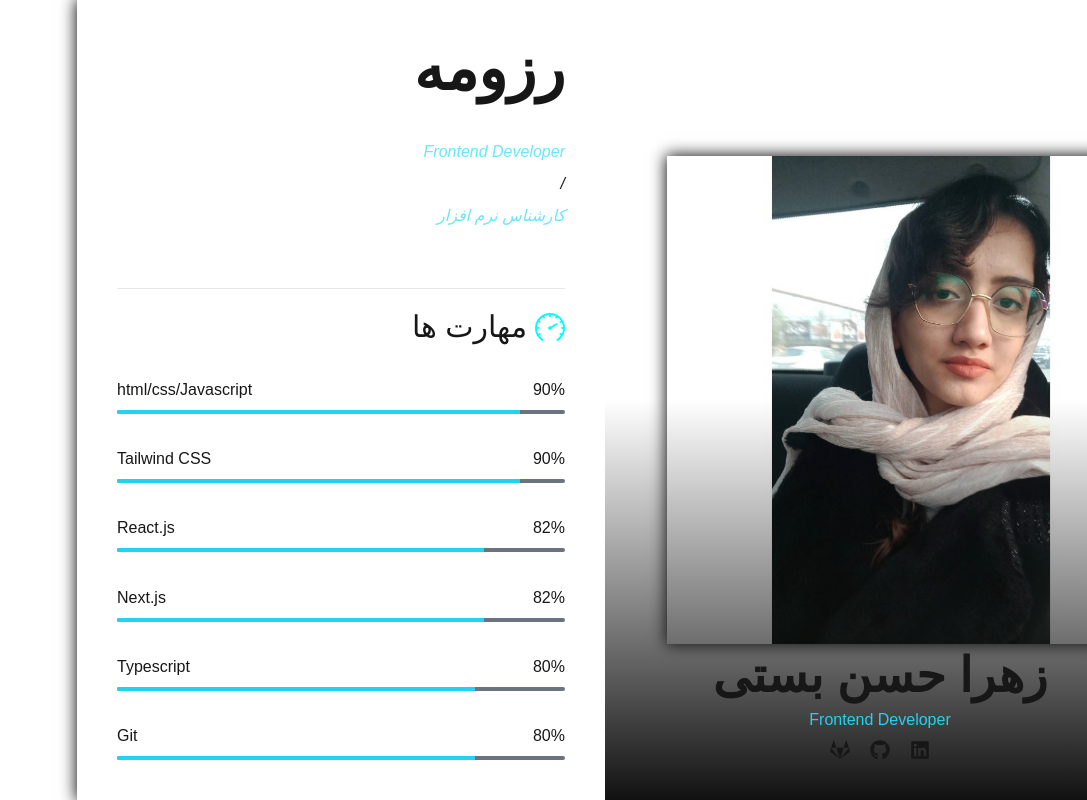
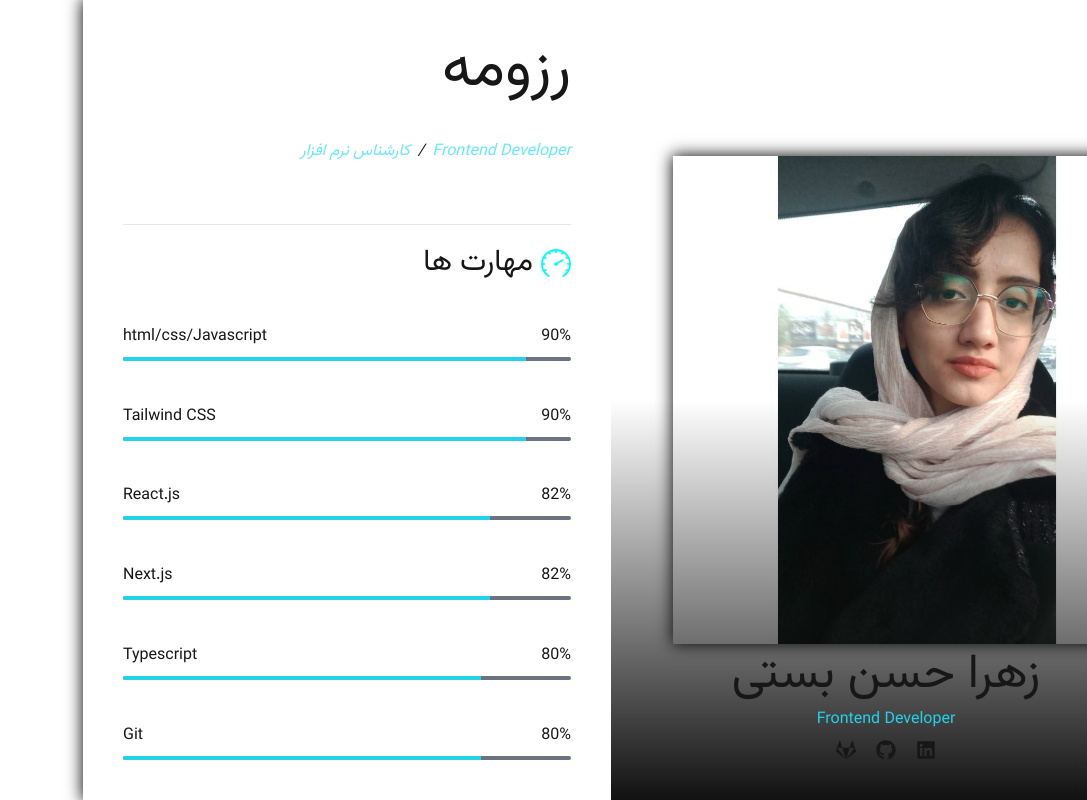
Before and after one commit to zahra-hsb/resume, a Next.js app: page / in a window 1280 px wide. Shown: the whole page, without its empty margins (193-1280 px from the left). Built offline with nearby package versions, Linux system fonts and the light colour scheme.

Commit message:
feat: add font

```diff
--- a/src/app/layout.js
+++ b/src/app/layout.js
@@ -12,16 +12,23 @@ const geistMono = localFont({
   weight: "100 900",
 });
 
+const VazirFont = localFont({
+  src: "./fonts/Vazirmatn-Regular.ttf",
+  variable: "--font-vazir",
+  weight: "100 900",
+});
+
+
 export const metadata = {
-  title: "Create Next App",
-  description: "Generated by create next app",
+  title: "رزومه زهرا حسن بستی",
+  description: "نمونه کارهای زهرا حسن بستی",
 };
 
 export default function RootLayout({ children }) {
   return (
     <html lang="fa" dir="rtl">
       <body
-        className={`${geistSans.variable} ${geistMono.variable} antialiased`}
+        className={`${VazirFont.className} ${geistSans.variable} ${geistMono.variable} antialiased`}
       >
         {children}
       </body>
--- a/src/components/Details/index.jsx
+++ b/src/components/Details/index.jsx
@@ -6,7 +6,7 @@ const Details = () => {
         <>
             <section className="flex h-screen flex-col py-10 w-full lg:w-1/2 px-10 gap-2 lg:gap-5">
                 <h3 className="text-3xl lg:text-6xl font-bold">رزومه</h3>
-                <div className="flex flex-col lg:gap-2 italic py-5">
+                <div className="flex flex-col lg:flex-row lg:gap-2 italic py-5">
                     <h5 className="text-cyan-300">Frontend Developer</h5>
                     <span className="hidden lg:block">
                         /
```
Also changed, not shown: src/app/fonts/Doran-Regular.ttf (added), src/app/fonts/Vazirmatn-Regular.ttf (added).
